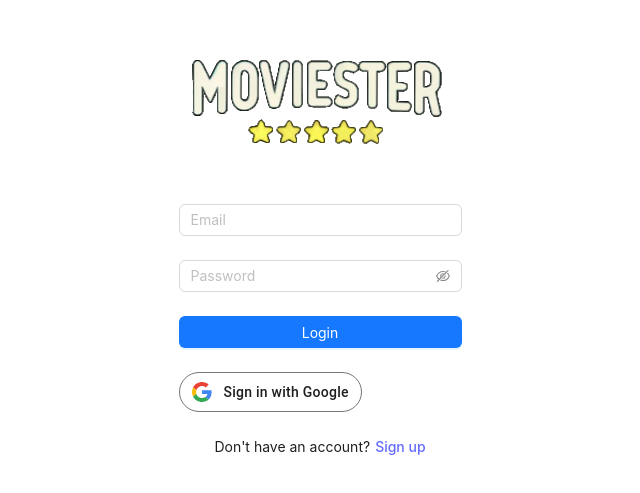
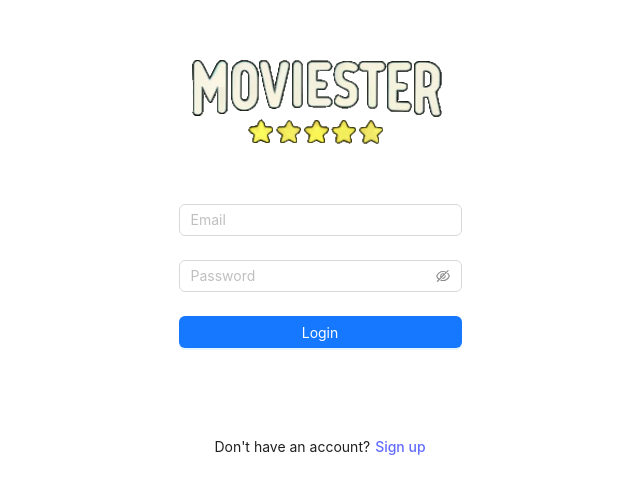
Before and after one commit to NivGreenstein/COLMAN-MovieSter-Web, a React (Vite) app in the folder FE/: page /login in a window 1280 px wide. Shown: the part 145-638 px from the top of the page, without its empty margins (320-960 px from the left). Built offline with nearby package versions, Linux system fonts and the light colour scheme; no server answers.

Commit message:
fix: change google login to oneTap

```diff
--- a/FE/src/components/auth/GoogleLoginButton/GoogleLoginButton.tsx
+++ b/FE/src/components/auth/GoogleLoginButton/GoogleLoginButton.tsx
@@ -1,5 +1,5 @@
 import React from 'react';
-import { useGoogleLogin } from '@react-oauth/google';
+import { GoogleLogin } from '@react-oauth/google';
 import './GoogleLoginButton.css';
 import authService from '../../../services/auth.service';
 import { useSession } from '../../../context/SessionContext';
@@ -10,11 +10,12 @@ const GoogleLoginButton: React.FC = () => {
   const { setIsLoggedIn, setLoggedUser } = useSession();
   const navigate = useNavigate();
 
-  const handleLogin = useGoogleLogin({
-    flow: 'auth-code',
-    onSuccess: (tokenResponse) => {
+  return (
+    <GoogleLogin
+      onSuccess={(credentialResponse) => {
+        console.log(credentialResponse);
         authService
-        .loginGoogle(tokenResponse.code)
+          .loginGoogle(credentialResponse.credential ?? '')
           .then(async () => {
             try {
               setIsLoggedIn(true);
@@ -29,45 +30,12 @@ const GoogleLoginButton: React.FC = () => {
           .catch((errorInfo) => {
             console.log('Failed:', errorInfo);
           });
-    },
-    onError: (error) => console.log(error),
-  });
-
-  return (
-    <button className="gsi-material-button" type="button" onClick={() => handleLogin()}>
-      <div className="gsi-material-button-state"></div>
-      <div className="gsi-material-button-content-wrapper">
-        <div className="gsi-material-button-icon">
-          <svg
-            version="1.1"
-            xmlns="http://www.w3.org/2000/svg"
-            viewBox="0 0 48 48"
-            xmlnsXlink="http://www.w3.org/1999/xlink"
-            style={{ display: 'block' }}
-          >
-            <path
-              fill="#EA4335"
-              d="M24 9.5c3.54 0 6.71 1.22 9.21 3.6l6.85-6.85C35.9 2.38 30.47 0 24 0 14.62 0 6.51 5.38 2.56 13.22l7.98 6.19C12.43 13.72 17.74 9.5 24 9.5z"
-            ></path>
-            <path
-              fill="#4285F4"
-              d="M46.98 24.55c0-1.57-.15-3.09-.38-4.55H24v9.02h12.94c-.58 2.96-2.26 5.48-4.78 7.18l7.73 6c4.51-4.18 7.09-10.36 7.09-17.65z"
-            ></path>
-            <path
-              fill="#FBBC05"
-              d="M10.53 28.59c-.48-1.45-.76-2.99-.76-4.59s.27-3.14.76-4.59l-7.98-6.19C.92 16.46 0 20.12 0 24c0 3.88.92 7.54 2.56 10.78l7.97-6.19z"
-            ></path>
-            <path
-              fill="#34A853"
-              d="M24 48c6.48 0 11.93-2.13 15.89-5.81l-7.73-6c-2.15 1.45-4.92 2.3-8.16 2.3-6.26 0-11.57-4.22-13.47-9.91l-7.98 6.19C6.51 42.62 14.62 48 24 48z"
-            ></path>
-            <path fill="none" d="M0 0h48v48H0z"></path>
-          </svg>
-        </div>
-        <span className="gsi-material-button-contents">Sign in with Google</span>
-        <span style={{ display: 'none' }}>Sign in with Google</span>
-      </div>
-    </button>
+      }}
+      onError={() => {
+        console.log('Login Failed');
+      }}
+      useOneTap
+    />
   );
 };
 
```
Lines whose indentation alone changed are shown as unchanged.
